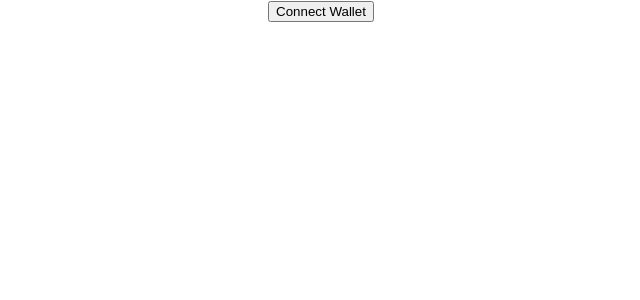
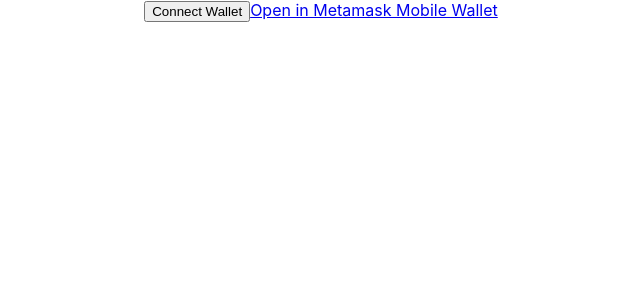
Before and after one commit to arein/dereks.angels.dao, a React (Create React App) app in the folder native-wallet/: page / in a window 1280 px wide. Shown: the top 300 px of the page, without its empty margins (319-959 px from the left). Built offline with nearby package versions, Linux system fonts and the light colour scheme; what web3modal would draw is missing.

Commit message:
Misc improvements

```diff
--- a/native-wallet/src/App.js
+++ b/native-wallet/src/App.js
@@ -71,12 +71,17 @@
 
     });
   });
+  const metamaskUrl = 'https://metamask.app.link/dapp/' + window.location.href.replace('https://', '');
   return (
     <div className="App">
       {!isConnected &&
-      <button onClick={connectWallet}>
+      <div><button onClick={connectWallet}>
         Connect Wallet
       </button>
+      <a target="_blank" href={metamaskUrl}>
+        Open in Metamask Mobile Wallet
+      </a>
+      </div>
       }
     {isConnected &&
       <button onClick={disconnectWallet}>
```
Also changed, not shown: 2 other files (tests, documents, lock files or other folders).
